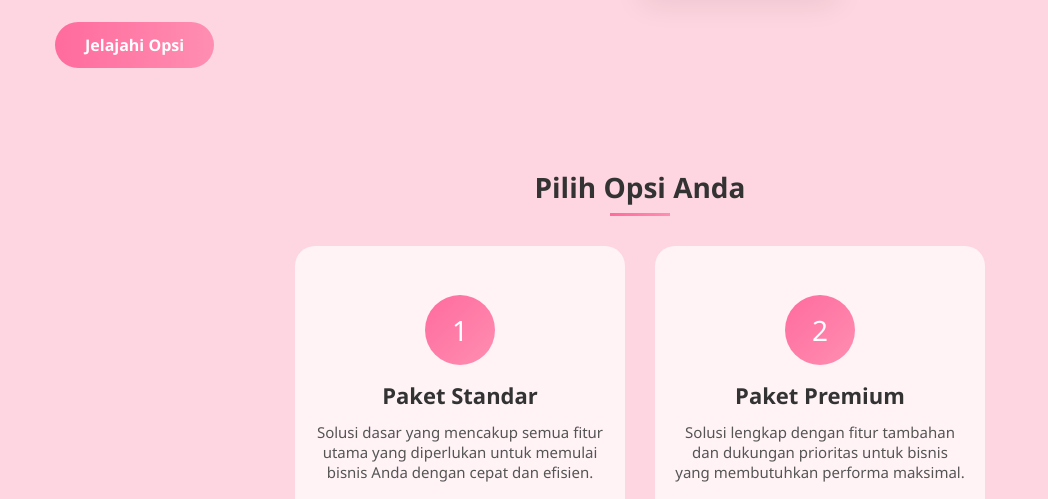
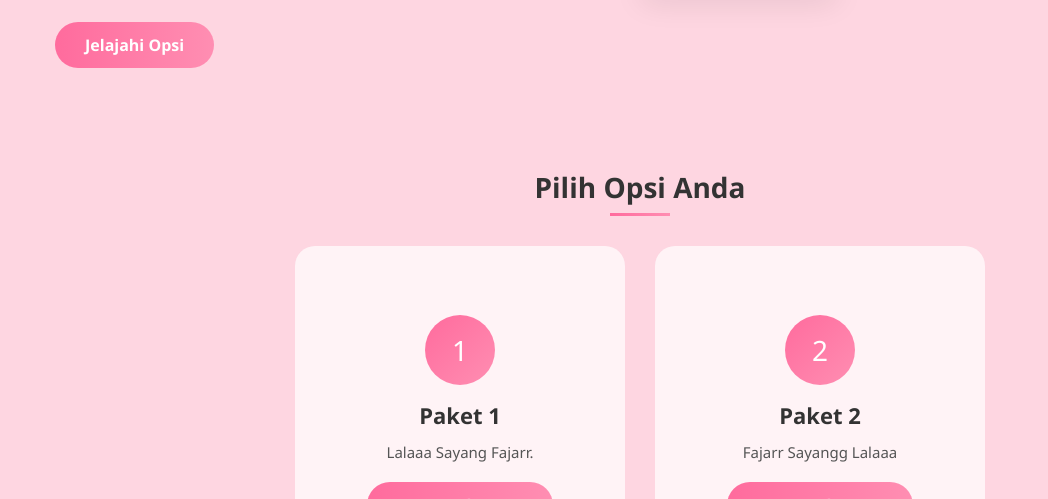
Before and after one commit to JarsXen/laelinhb1, a plain HTML site: page index.html in a window 1280 px wide. Shown: the part 294-793 px from the top of the page, without its empty margins (0-1048 px from the left). Drawn offline with Linux system fonts and the light colour scheme.

Commit message:
index.html

```diff
--- a/index.html
+++ b/index.html
@@ -466,15 +466,15 @@
             <div class="options-container">
                 <div class="option-card">
                     <div class="option-icon">1</div>
-                    <h3>Paket Standar</h3>
-                    <p>Solusi dasar yang mencakup semua fitur utama yang diperlukan untuk memulai bisnis Anda dengan cepat dan efisien.</p>
+                    <h3>Paket 1</h3>
+                    <p>Lalaaa Sayang Fajarr.</p>
                     <a href="https://lynk.id/laeliinhb" class="btn" id="option1Link">Pesan Sekarang</a>
                 </div>
 
                 <div class="option-card">
                     <div class="option-icon">2</div>
-                    <h3>Paket Premium</h3>
-                    <p>Solusi lengkap dengan fitur tambahan dan dukungan prioritas untuk bisnis yang membutuhkan performa maksimal.</p>
+                    <h3>Paket 2</h3>
+                    <p>Fajarr Sayangg Lalaaa</p>
                     <a href="https://lynk.id/laeliinhb" class="btn" id="option2Link">Pesan Sekarang</a>
                 </div>
             </div>
```
